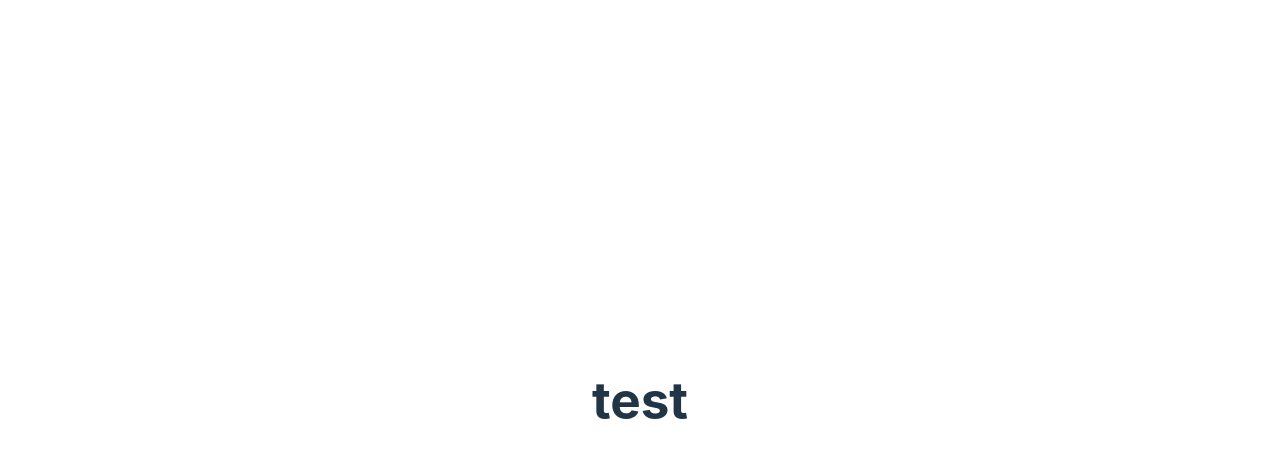
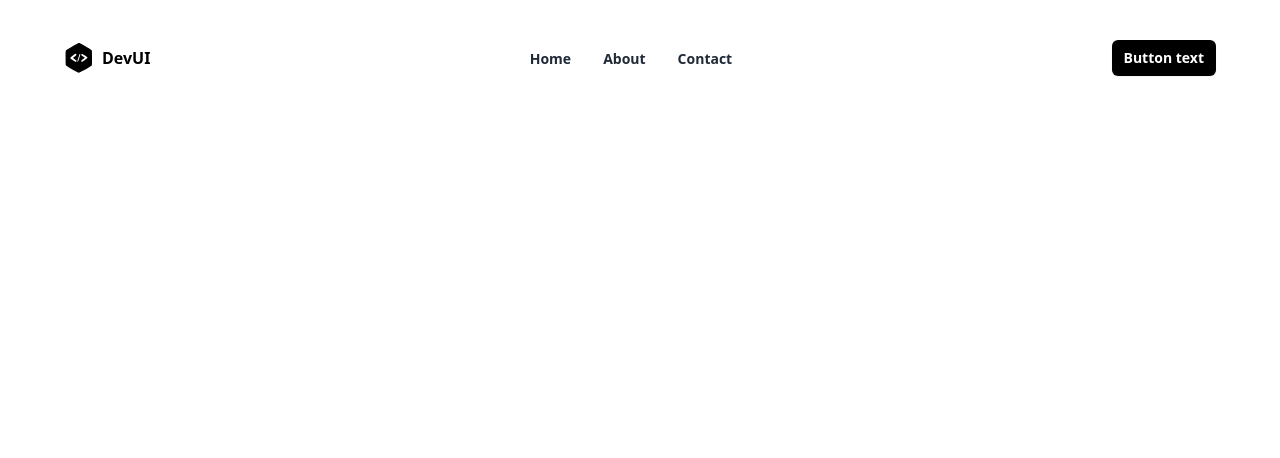
Before and after one commit to AjinathTangade/Portfolio, a React (Vite) app in the folder portfolio/: page / in a window 1280 px wide. Shown: the top 458 px of the page. Built offline with nearby package versions, Linux system fonts and the light colour scheme.

Commit message:
header added

```diff
--- a/portfolio/package.json
+++ b/portfolio/package.json
@@ -10,6 +10,7 @@
     "preview": "vite preview"
   },
   "dependencies": {
+    "lucide-react": "^0.279.0",
     "react": "^18.2.0",
     "react-dom": "^18.2.0"
   },
@@ -21,6 +22,7 @@
     "eslint-plugin-react": "^7.32.2",
     "eslint-plugin-react-hooks": "^4.6.0",
     "eslint-plugin-react-refresh": "^0.4.3",
+    "tailwindcss": "^3.3.3",
     "vite": "^4.4.5"
   }
 }
--- a/portfolio/src/App.jsx
+++ b/portfolio/src/App.jsx
@@ -1,14 +1,11 @@
-import { useState } from 'react'
-import reactLogo from './assets/react.svg'
-import viteLogo from '/vite.svg'
+
 import './App.css'
 
+import { Header } from './componet/Header'
 function App() {
-  const [count, setCount] = useState(0)
-
   return (
     <>
-     <h1>test</h1>
+     <Header />
     </>
   )
 }
--- /dev/null
+++ b/portfolio/src/componet/Header.jsx
@@ -0,0 +1,134 @@
+// 'use client'
+
+import React from 'react'
+import { Menu, X } from 'lucide-react'
+
+const menuItems = [
+  {
+    name: 'Home',
+    href: '#',
+  },
+  {
+    name: 'About',
+    href: '#',
+  },
+  {
+    name: 'Contact',
+    href: '#',
+  },
+]
+
+export function Header() {
+  const [isMenuOpen, setIsMenuOpen] = React.useState(false)
+
+  const toggleMenu = () => {
+    setIsMenuOpen(!isMenuOpen)
+  }
+
+  return (
+    <div className="relative w-full bg-white">
+      <div className="mx-auto flex max-w-7xl items-center justify-between px-4 py-2 sm:px-6 lg:px-8">
+        <div className="inline-flex items-center space-x-2">
+          <span>
+            <svg
+              width="30"
+              height="30"
+              viewBox="0 0 50 56"
+              fill="none"
+              xmlns="http://www.w3.org/2000/svg"
+            >
+              <path
+                d="M23.2732 0.2528C20.8078 1.18964 2.12023 12.2346 1.08477 13.3686C0 14.552 0 14.7493 0 27.7665C0 39.6496 0.0986153 41.1289 0.83823 42.0164C2.12023 43.5449 23.2239 55.4774 24.6538 55.5267C25.9358 55.576 46.1027 44.3832 48.2229 42.4602C49.3077 41.474 49.3077 41.3261 49.3077 27.8158C49.3077 14.3055 49.3077 14.1576 48.2229 13.1714C46.6451 11.7415 27.1192 0.450027 25.64 0.104874C24.9497 -0.0923538 23.9142 0.00625992 23.2732 0.2528ZM20.2161 21.8989C20.2161 22.4906 18.9835 23.8219 17.0111 25.3997C15.2361 26.7803 13.8061 27.9637 13.8061 28.0623C13.8061 28.1116 15.2361 29.0978 16.9618 30.2319C18.6876 31.3659 20.2655 32.6479 20.4134 33.0917C20.8078 34.0286 19.871 35.2119 18.8355 35.2119C17.8001 35.2119 9.0233 29.3936 8.67815 28.5061C8.333 27.6186 9.36846 26.5338 14.3485 22.885C17.6521 20.4196 18.4904 20.0252 19.2793 20.4196C19.7724 20.7155 20.2161 21.3565 20.2161 21.8989ZM25.6893 27.6679C23.4211 34.9161 23.0267 35.7543 22.1391 34.8668C21.7447 34.4723 22.1391 32.6479 23.6677 27.9637C26.2317 20.321 26.5275 19.6307 27.2671 20.3703C27.6123 20.7155 27.1685 22.7864 25.6893 27.6679ZM36.0932 23.2302C40.6788 26.2379 41.3198 27.0269 40.3337 28.1609C39.1503 29.5909 31.6555 35.2119 30.9159 35.2119C29.9298 35.2119 28.9436 33.8806 29.2394 33.0424C29.3874 32.6479 30.9652 31.218 32.7403 29.8867L35.9946 27.4706L32.5431 25.1532C30.6201 23.9205 29.0915 22.7371 29.0915 22.5892C29.0915 21.7509 30.2256 20.4196 30.9159 20.4196C31.3597 20.4196 33.6771 21.7016 36.0932 23.2302Z"
+                fill="black"
+              />
+            </svg>
+          </span>
+          <span className="font-bold">DevUI</span>
+        </div>
+        <div className="hidden lg:block">
+          <ul className="inline-flex space-x-8">
+            {menuItems.map((item) => (
+              <li key={item.name}>
+                <a
+                  href={item.href}
+                  className="text-sm font-semibold text-gray-800 hover:text-gray-900"
+                >
+                  {item.name}
+                </a>
+              </li>
+            ))}
+          </ul>
+        </div>
+        <div className="hidden lg:block">
+          <button
+            type="button"
+            className="rounded-md bg-black px-3 py-2 text-sm font-semibold text-white shadow-sm hover:bg-black/80 focus-visible:outline focus-visible:outline-2 focus-visible:outline-offset-2 focus-visible:outline-black"
+          >
+            Button text
+          </button>
+        </div>
+        <div className="lg:hidden">
+          <Menu onClick={toggleMenu} className="h-6 w-6 cursor-pointer" />
+        </div>
+        {isMenuOpen && (
+          <div className="absolute inset-x-0 top-0 z-50 origin-top-right transform p-2 transition lg:hidden">
+            <div className="divide-y-2 divide-gray-50 rounded-lg bg-white shadow-lg ring-1 ring-black ring-opacity-5">
+              <div className="px-5 pb-6 pt-5">
+                <div className="flex items-center justify-between">
+                  <div className="inline-flex items-center space-x-2">
+                    <span>
+                      <svg
+                        width="30"
+                        height="30"
+                        viewBox="0 0 50 56"
+                        fill="none"
+                        xmlns="http://www.w3.org/2000/svg"
+                      >
+                        <path
+                          d="M23.2732 0.2528C20.8078 1.18964 2.12023 12.2346 1.08477 13.3686C0 14.552 0 14.7493 0 27.7665C0 39.6496 0.0986153 41.1289 0.83823 42.0164C2.12023 43.5449 23.2239 55.4774 24.6538 55.5267C25.9358 55.576 46.1027 44.3832 48.2229 42.4602C49.3077 41.474 49.3077 41.3261 49.3077 27.8158C49.3077 14.3055 49.3077 14.1576 48.2229 13.1714C46.6451 11.7415 27.1192 0.450027 25.64 0.104874C24.9497 -0.0923538 23.9142 0.00625992 23.2732 0.2528ZM20.2161 21.8989C20.2161 22.4906 18.9835 23.8219 17.0111 25.3997C15.2361 26.7803 13.8061 27.9637 13.8061 28.0623C13.8061 28.1116 15.2361 29.0978 16.9618 30.2319C18.6876 31.3659 20.2655 32.6479 20.4134 33.0917C20.8078 34.0286 19.871 35.2119 18.8355 35.2119C17.8001 35.2119 9.0233 29.3936 8.67815 28.5061C8.333 27.6186 9.36846 26.5338 14.3485 22.885C17.6521 20.4196 18.4904 20.0252 19.2793 20.4196C19.7724 20.7155 20.2161 21.3565 20.2161 21.8989ZM25.6893 27.6679C23.4211 34.9161 23.0267 35.7543 22.1391 34.8668C21.7447 34.4723 22.1391 32.6479 23.6677 27.9637C26.2317 20.321 26.5275 19.6307 27.2671 20.3703C27.6123 20.7155 27.1685 22.7864 25.6893 27.6679ZM36.0932 23.2302C40.6788 26.2379 41.3198 27.0269 40.3337 28.1609C39.1503 29.5909 31.6555 35.2119 30.9159 35.2119C29.9298 35.2119 28.9436 33.8806 29.2394 33.0424C29.3874 32.6479 30.9652 31.218 32.7403 29.8867L35.9946 27.4706L32.5431 25.1532C30.6201 23.9205 29.0915 22.7371 29.0915 22.5892C29.0915 21.7509 30.2256 20.4196 30.9159 20.4196C31.3597 20.4196 33.6771 21.7016 36.0932 23.2302Z"
+                          fill="black"
+                        />
+                      </svg>
+                    </span>
+                    <span className="font-bold">DevUI</span>
+                  </div>
+                  <div className="-mr-2">
+                    <button
+                      type="button"
+                      onClick={toggleMenu}
+                      className="inline-flex items-center justify-center rounded-md p-2 text-gray-400 hover:bg-gray-100 hover:text-gray-500 focus-visible:outline focus-visible:outline-2 focus-visible:outline-offset-2 focus-visible:outline-black"
+                    >
+                      <span className="sr-only">Close menu</span>
+                      <X className="h-6 w-6" aria-hidden="true" />
+                    </button>
+                  </div>
+                </div>
+                <div className="mt-6">
+                  <nav className="grid gap-y-4">
+                    {menuItems.map((item) => (
+                      <a
+                        key={item.name}
+                        href={item.href}
+                        className="-m-3 flex items-center rounded-md p-3 text-sm font-semibold hover:bg-gray-50"
+                      >
+                        <span className="ml-3 text-base font-medium text-gray-900">
+                          {item.name}
+                        </span>
+                      </a>
+                    ))}
+                  </nav>
+                </div>
+                <button
+                  type="button"
+                  className="mt-4 w-full rounded-md bg-black px-3 py-2 text-sm font-semibold text-white shadow-sm hover:bg-black/80 focus-visible:outline focus-visible:outline-2 focus-visible:outline-offset-2 focus-visible:outline-black"
+                >
+                  Button text
+                </button>
+              </div>
+            </div>
+          </div>
+        )}
+      </div>
+    </div>
+  )
+}
--- a/portfolio/src/index.css
+++ b/portfolio/src/index.css
@@ -1,69 +1,3 @@
-:root {
-  font-family: Inter, system-ui, Avenir, Helvetica, Arial, sans-serif;
-  line-height: 1.5;
-  font-weight: 400;
-
-  color-scheme: light dark;
-  color: rgba(255, 255, 255, 0.87);
-  background-color: #242424;
-
-  font-synthesis: none;
-  text-rendering: optimizeLegibility;
-  -webkit-font-smoothing: antialiased;
-  -moz-osx-font-smoothing: grayscale;
-  -webkit-text-size-adjust: 100%;
-}
-
-a {
-  font-weight: 500;
-  color: #646cff;
-  text-decoration: inherit;
-}
-a:hover {
-  color: #535bf2;
-}
-
-body {
-  margin: 0;
-  display: flex;
-  place-items: center;
-  min-width: 320px;
-  min-height: 100vh;
-}
-
-h1 {
-  font-size: 3.2em;
-  line-height: 1.1;
-}
-
-button {
-  border-radius: 8px;
-  border: 1px solid transparent;
-  padding: 0.6em 1.2em;
-  font-size: 1em;
-  font-weight: 500;
-  font-family: inherit;
-  background-color: #1a1a1a;
-  cursor: pointer;
-  transition: border-color 0.25s;
-}
-button:hover {
-  border-color: #646cff;
-}
-button:focus,
-button:focus-visible {
-  outline: 4px auto -webkit-focus-ring-color;
-}
-
-@media (prefers-color-scheme: light) {
-  :root {
-    color: #213547;
-    background-color: #ffffff;
-  }
-  a:hover {
-    color: #747bff;
-  }
-  button {
-    background-color: #f9f9f9;
-  }
-}
+@tailwind base;
+@tailwind components;
+@tailwind utilities;
--- /dev/null
+++ b/portfolio/tailwind.config.js
@@ -0,0 +1,10 @@
+/** @type {import('tailwindcss').Config} */
+export default {
+  content: [
+    "./src/**/*.{js,jsx,ts,tsx}",
+  ],
+  theme: {
+    extend: {},
+  },
+  plugins: [],
+}
```
Also changed, not shown: 1 other file (tests, documents, lock files or other folders).
